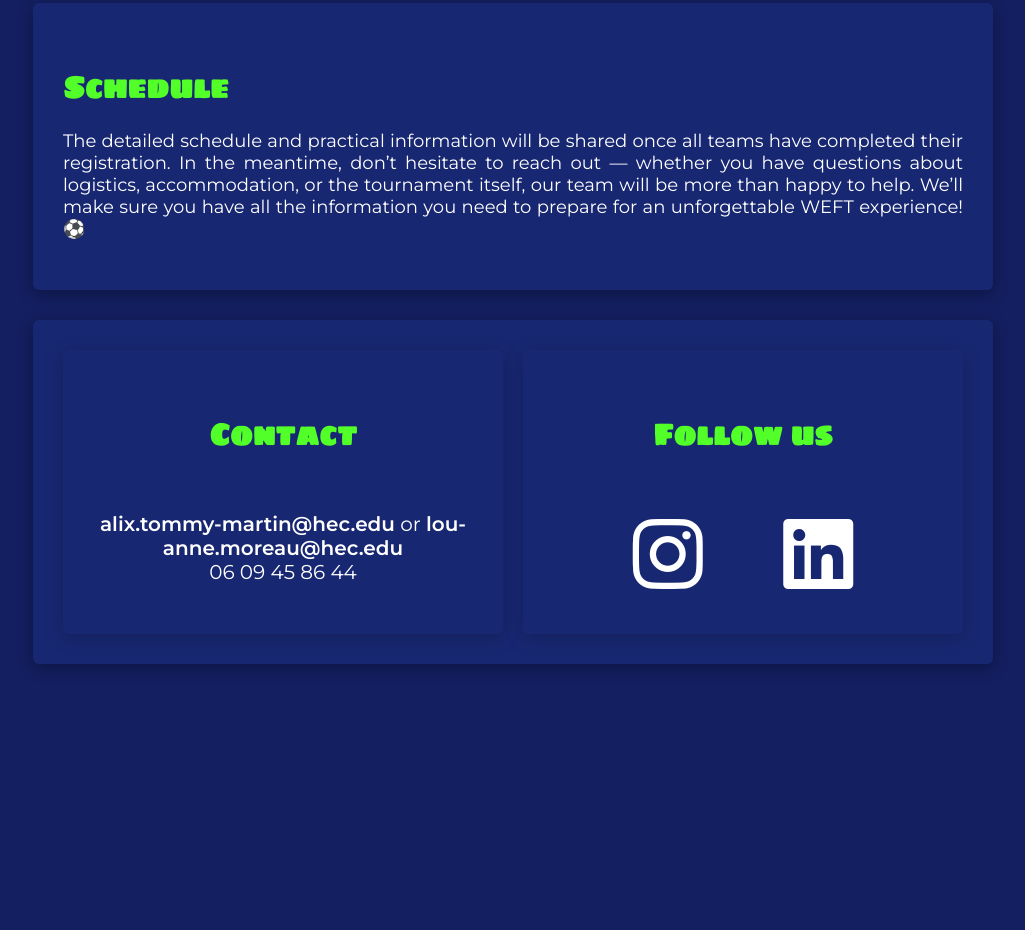
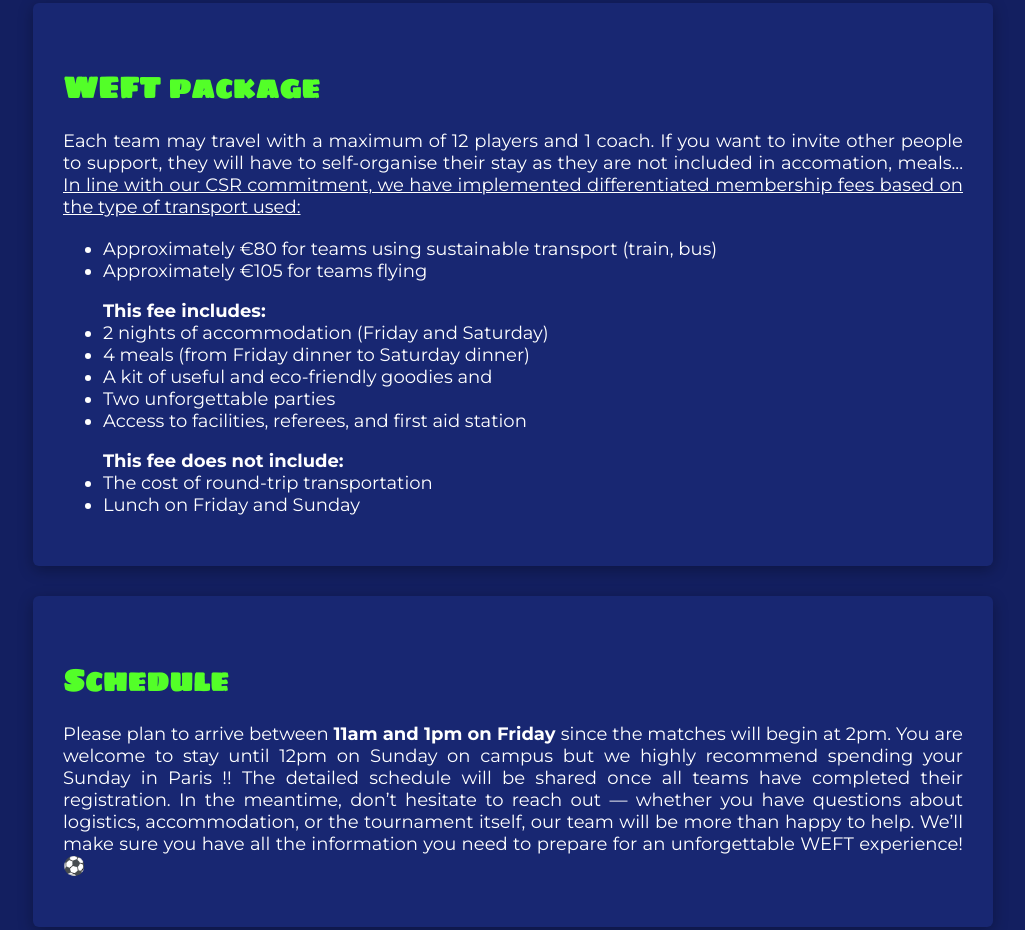
Before and after one commit to alix-tommymartin/weft2026, a plain HTML site: page index.html in a window 1280 px wide. Shown: the part 2332-3262 px from the top of the page, without its empty margins (127-1152 px from the left). Before the commit the page ends 3026 px from the top, so only its background shows below. Drawn offline with Linux system fonts and the light colour scheme; a script that the page names is missing.

Commit message:
Add files via upload

```diff
--- a/css/style.css
+++ b/css/style.css
@@ -106,3 +106,9 @@ a:hover {
   padding: 10px 20px;
   transition: all 0.3s ease;
 }
+
+
+ul {
+  text-align: left;
+  font-size: 18px;
+}
--- a/index.html
+++ b/index.html
@@ -26,7 +26,7 @@
 <div class="container">
 
     <h2> Basic information </h2>
-    <p> The WEFT 2026 (Women’s European Football Tournament) is a student women’s football tournament that will take place on April 10–11, 2026, on the HEC Paris campus. It will bring together 6 to 8 European teams for a sportive and festive weekend. </p>
+    <p> The WEFT 2026 (Women’s European Football Tournament) is the only student women’s football tournament in Europe. This year's edition is scheduled on April 10–11, 2026, on the HEC Paris campus. It will bring together 8 European teams for a sportive and festive weekend. </p>
 
 </div>
 
@@ -54,9 +54,40 @@
 </div>
 
 <div class="container">
+    <h2> WEFT package </h2>
+    <p>
+Each team may travel with a maximum of 12 players and 1 coach. If you want to invite other people to support, they will have to self-organise their stay as they are not included in accomation, meals...
+
+<u> In line with our CSR commitment, we have implemented differentiated membership fees based on the type of transport used: </u>
+
+<ul>
+<li> Approximately €80 for teams using sustainable transport (train, bus) </li>
+<li> Approximately €105 for teams flying </li>
+</ul>
+
+
+<ul>
+<strong> This fee includes: </strong>
+<li> 2 nights of accommodation (Friday and Saturday) </li>
+<li> 4 meals (from Friday dinner to Saturday dinner) </li>
+<li> A kit of useful and eco-friendly goodies and </li>
+<li> Two unforgettable parties </li>
+<li> Access to facilities, referees, and first aid station </li>
+</ul>
+
+<ul>
+<strong> This fee does not include: </strong>
+<li> The cost of round-trip transportation </li>
+<li> Lunch on Friday and Sunday </li>
+</ul>
+
+    </p>
+</div>
+
+<div class="container">
     <h2> Schedule </h2>
     <p>
-    The detailed schedule and practical information will be shared once all teams have completed their registration. In the meantime, don’t hesitate to reach out — whether you have questions about logistics, accommodation, or the tournament itself, our team will be more than happy to help. We’ll make sure you have all the information you need to prepare for an unforgettable WEFT experience! ⚽
+    Please plan to arrive between <strong> 11am and 1pm on Friday </strong> since the matches will begin at 2pm. You are welcome to stay until 12pm on Sunday on campus but we highly recommend spending your Sunday in Paris !! The detailed schedule will be shared once all teams have completed their registration. In the meantime, don’t hesitate to reach out — whether you have questions about logistics, accommodation, or the tournament itself, our team will be more than happy to help. We’ll make sure you have all the information you need to prepare for an unforgettable WEFT experience! ⚽
     </p>
 </div>
 
@@ -69,7 +100,7 @@
            <p>
            <a href="mailto:alix.tommy-martin@hec.edu">alix.tommy-martin@hec.edu</a> or
             <a href="mailto:lou-anne.moreau@hec.edu">lou-anne.moreau@hec.edu</a><br>
-          06 09 45 86 44
+          +33 6 09 45 86 44
           </p>
       </div>
 
```
